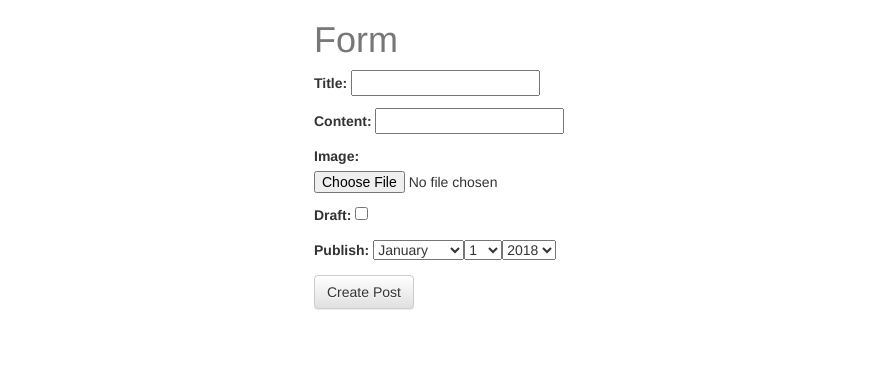
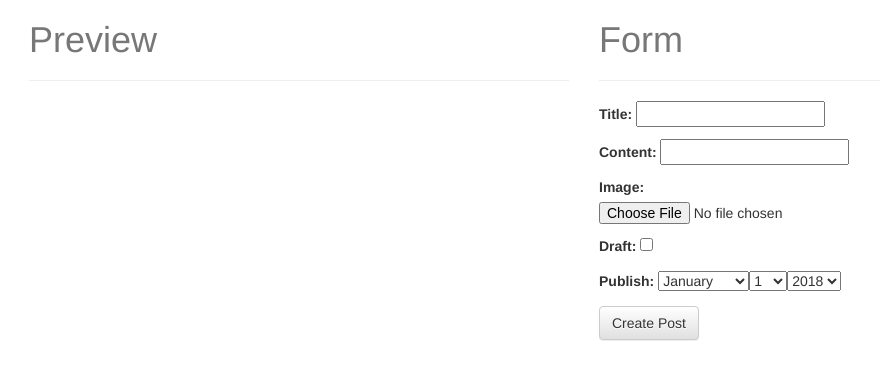
Before and after one commit to prateek035/Django-Blog, a Django app: template src/templates/post_form.html in a window 1280 px wide. Shown: the top 380 px of the page, without its empty margins (56-936 px from the left). Run offline with Django 3.2, Linux system fonts and the light colour scheme; the template is opened without the code that fills it: values that come from a table or form of the project are taken from there, others are empty; some libraries are stand-ins or nearby versions.

Commit message:
Changed the preview layout within forms

```diff
--- a/src/posts/forms.py
+++ b/src/posts/forms.py
@@ -5,7 +5,7 @@ from pagedown.widgets import PagedownWidget
 from .models import Post
 
 class PostForm(forms.ModelForm):
-	content = forms.CharField(widget =PagedownWidget )
+	content = forms.CharField(widget =PagedownWidget(show_preview=False) )
 	publish = forms.DateField(widget =forms.SelectDateWidget)
 	class Meta:
 		model = Post
--- a/src/templates/base.html
+++ b/src/templates/base.html
@@ -77,6 +77,33 @@
 					$(this).addClass("img-responsive")
 				})
 
+
+				var contentInput = $("#id_content");
+
+
+				function setContent(value){
+					var markedContent = marked(value)
+					$("#preview-content").html(markedContent)
+					$("preview-content img ").each(function(){
+						$(this).addClass("img-responsive")
+					})
+				}
+				setContent(contentInput.val())
+				contentInput.keyup(function(){
+					var newContent = $(this).val()
+					setContent(newContent)
+				})
+
+				var titleInput = $("#id_title");
+
+				function setTitle(value){
+					$("#preview-title").text(value)
+				}
+				setTitle(titleInput.val())
+				titleInput.keyup(function(){
+					var newTitle = $(this).val()
+					setTitle(newTitle)
+				})
 			})
 		</script>
 	</body>
--- a/src/templates/post_form.html
+++ b/src/templates/post_form.html
@@ -8,9 +8,17 @@
 {%endblock head_extra %}
 
 {% block content %}
-<div class='col-sm-6 col-sm-offset-3'>
+<div class ='col-sm-6'>
+	<h1>Preview</h1>
+	<hr/>
+	<div class="content-preview">
+		<h3 id='preview-title'></h3>
+		<p id='preview-content'></p>
+	</div>
+</div>
+<div class='col-sm-6 '>
 	<h1> Form </h1>
-
+	<hr/>
 	<form method='POST' action='' enctype="multipart/form-data">{% csrf_token %}
 		{{ form.as_p }}
 		<input type='submit' class = 'btn btn-default' value='Create Post' />
--- a/src/templates/post_list.html
+++ b/src/templates/post_list.html
@@ -33,7 +33,7 @@
 									        <p>Author: {{ obj.user.get_full_name }}</p>
 									        {% endif %}
 
-									        {{obj.get_markdown  }}</p>
+									        {{obj.get_markdown| truncatechars_html:9 }}</p>
 									    	<a href="{{ obj.get_absolute_url}}" class="btn btn-primary" role="button"> View</a></p>
 									    </div>
 								    </div>
```
Also changed, not shown: src/db.sqlite3, 1 other file.
